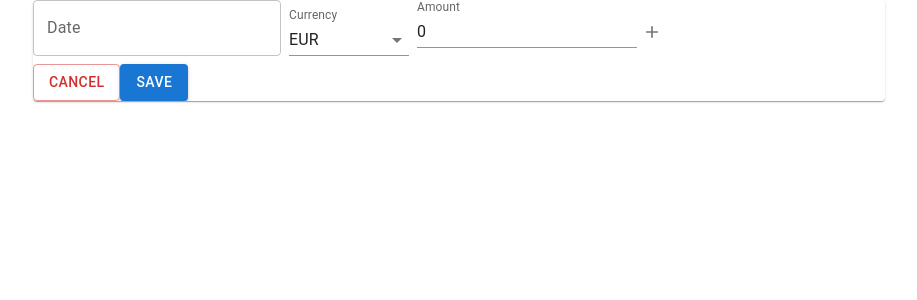
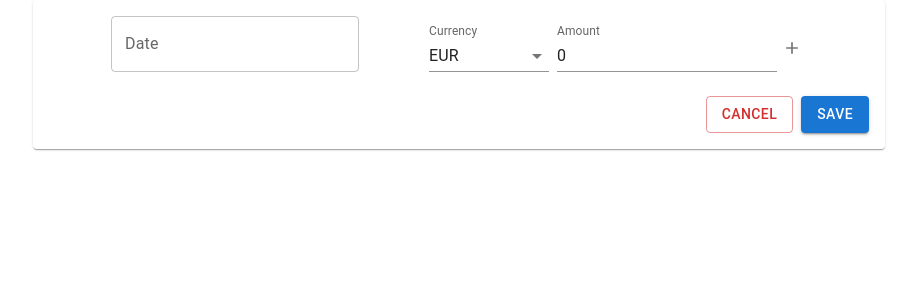
Before and after one commit to svhelp/my-wallet, a React (Create React App) app: page / in a window 1280 px wide. Both pictures are taken after a click on the button "ADD". Shown: the top 300 px of the page, without its empty margins (181-1098 px from the left). Built offline with nearby package versions, Linux system fonts and the light colour scheme.

Commit message:
- storypoint creation style;

```diff
--- a/src/components/Dashboard/Storypoint/StorypointCreation.tsx
+++ b/src/components/Dashboard/Storypoint/StorypointCreation.tsx
@@ -1,4 +1,4 @@
-import { Button, Card, FormControl, IconButton, InputLabel, MenuItem, Select, Stack, TextField } from "@mui/material"
+import { Box, Button, FormControl, IconButton, InputLabel, List, ListItem, ListItemText, MenuItem, Paper, Select, TextField } from "@mui/material"
 import { Delete, Add } from '@mui/icons-material';
 import { Balance } from "../../../domain/Balance"
 import { useState } from "react"
@@ -6,6 +6,7 @@ import { DatePicker } from "@mui/x-date-pickers"
 import { Currency } from "../../../domain/Currency"
 import { BalanceItem } from "../../../domain/BalanceItem"
 import { Disposition } from "../../../domain/Disposition";
+import styled from "styled-components";
 
 interface StorypointCreationProps {
     endCreation: () => void
@@ -49,26 +50,16 @@ export const StorypointCreation = ({addItem, endCreation}: StorypointCreationPro
     }
 
     return (
-        <Card>
-            <Stack>
-                <Stack direction="row">
+        <Paper>
+            <Box sx={{ display: 'flex', flexDirection: "column", padding: "16px", gap: "16px" }}>
+                <Box sx={{ display: 'flex', alignItems: "flex-start", justifyContent: "space-evenly" }}>
                     <DatePicker
                         label="Date"
                         value={date}
                         onChange={setDate}
                     />
-                    <Stack>
-                        {items.map(item => (
-                            <Stack direction="row">
-                                <span>{item.currency}</span>
-                                <span>{item.amount}</span>
-                                <IconButton aria-label="delete" size="small" onClick={() => removeItem(item)}>
-                                    <Delete fontSize="small" />
-                                </IconButton>
-                            </Stack>
-                        ))}
-
-                        <Stack direction="row">
+                    <Box sx={{ display: 'flex', flexDirection: "column", gap: "16px" }}>
+                        <Box sx={{ display: 'flex', alignItems: "center" }}>
                             <FormControl variant="standard" sx={{ m: 1, minWidth: 120 }}>
                                 <InputLabel>Currency</InputLabel>
                                 <Select
@@ -88,24 +79,60 @@ export const StorypointCreation = ({addItem, endCreation}: StorypointCreationPro
                             <TextField
                                 label="Amount"
                                 variant="standard"
+                                sx={{ width: '100%', maxWidth: 250 }}
                                 inputProps={{ inputMode: 'numeric', pattern: '[0-9]*' }}
                                 value={newAmount}
                                 onChange={event => setNewAmount(event.target.value as unknown as number)} />
                             <IconButton aria-label="delete" size="small" onClick={saveItem}>
                                 <Add fontSize="small" />
                             </IconButton>
-                        </Stack>
-                    </Stack>
-                </Stack>
-                <div>
+                        </Box>
+
+                        {items.length > 0 &&
+                            <List sx={{ width: '100%', maxWidth: 250, bgcolor: 'background.paper' }}>
+                                {items.map((item, index) => (
+                                    <ListItem
+                                        key={index}
+                                        disableGutters
+                                        secondaryAction={
+                                            <IconButton aria-label="delete" onClick={() => removeItem(item)}>
+                                                <Delete fontSize="small" />
+                                            </IconButton>
+                                        }
+                                    >
+                                        <ListItemText primary={<span><BoldText>{item.currency}</BoldText>{item.amount}</span>} />
+                                    </ListItem>
+                                ))}
+                            </List>}
+                    </Box>
+                </Box>
+                <Box sx={{ display: 'flex', justifyContent: "flex-end", gap: "8px" }}>
                     <Button variant="outlined" color="error" onClick={endCreation}>
                         Cancel
                     </Button>
                     <Button variant="contained" onClick={save}>
                         Save
                     </Button>
-                </div>
-            </Stack>
-        </Card>
+                </Box>
+            </Box>
+        </Paper>
     )
 }
+
+const BoldText = styled.div`
+    height: 40px;
+    width: 40px;
+
+    background: #e9e9e9;
+
+    border-radius: 40px;
+
+    padding: 4px;
+    margin: 0 8px;
+
+    display: inline-flex;
+    align-items: center;
+    justify-content: center;
+
+    font-weight: 600;
+`
```
